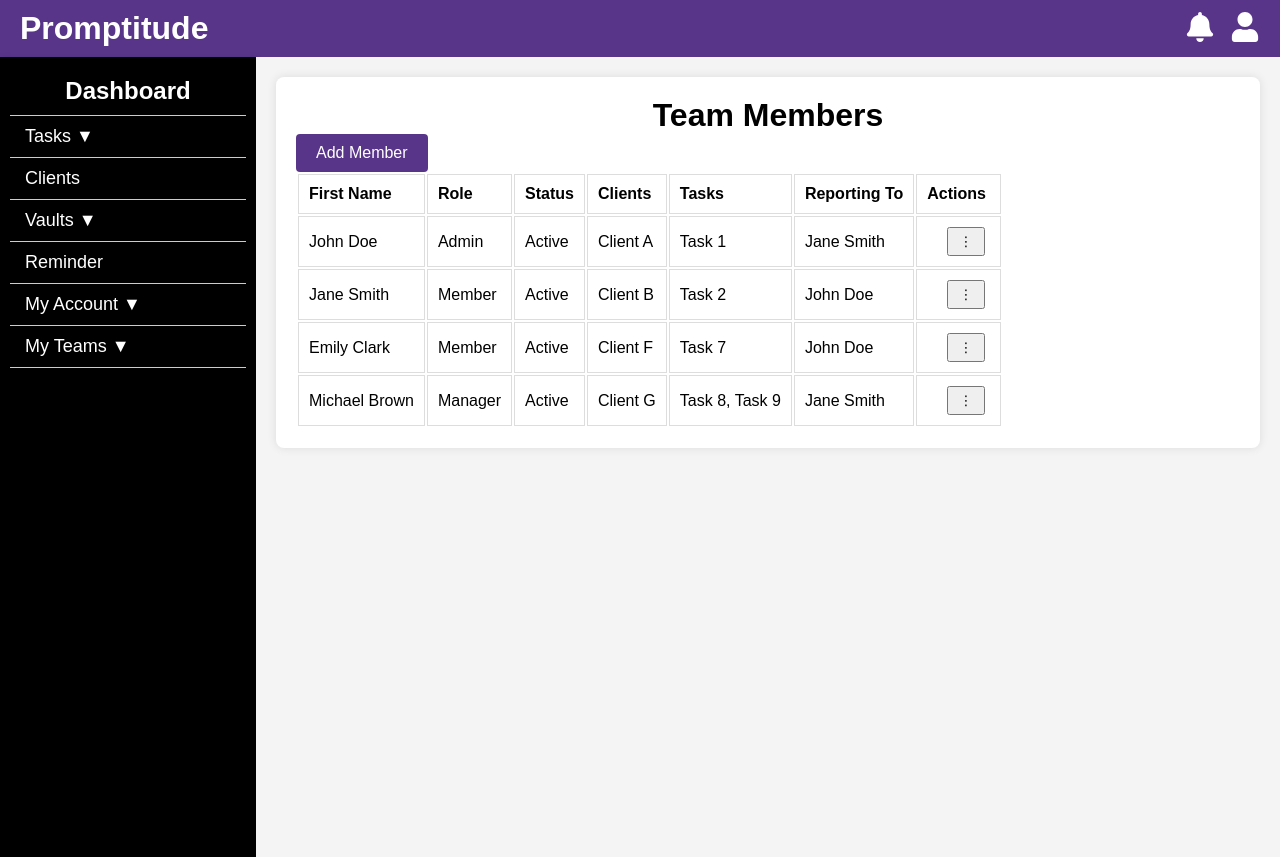
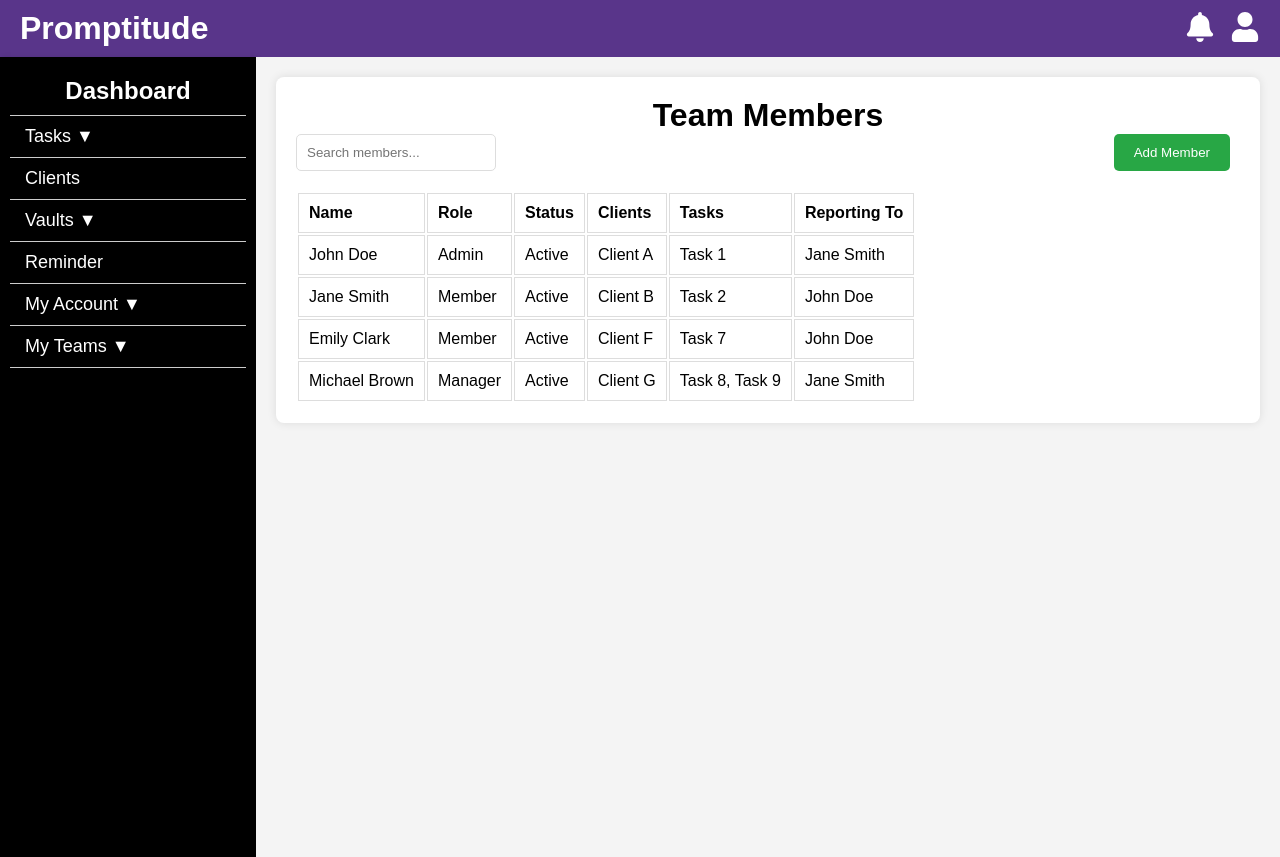
Before and after one commit to LakshmiSowmya04/promptitudeSolns, a React (Create React App) app: page /my-teams/members in a window 1280 px wide. Built offline with nearby package versions, Linux system fonts and the light colour scheme.

Commit message:
Search bar

```diff
--- a/src/components/Pages/Teams/Members.css
+++ b/src/components/Pages/Teams/Members.css
@@ -9,6 +9,29 @@
 
 h1 {
   text-align: center;
+}
+
+.members-header {
+  display: flex;
+  justify-content: space-between;
+  flex-direction: row-reverse;
+  margin-bottom: 20px;
+}
+
+.add-member-btn {
+  padding: 10px 20px;
+  background-color: #28a745;
+  color: white;
+  border: none;
+  border-radius: 5px;
+  cursor: pointer;
+}
+
+.search-bar {
+  padding: 10px;
+  width: 200px;
+  border: 1px solid #ddd;
+  border-radius: 5px;
 }
 
 .table {
@@ -24,8 +47,7 @@ th, td {
 }
 
 button {
-  margin-right: 5px;
-  padding: 5px 10px;
+  margin-right: 10px;
 }
 
 .modal {
@@ -33,105 +55,40 @@ button {
   top: 50%;
   left: 50%;
   transform: translate(-50%, -50%);
-  background: white;
+  background-color: white;
   padding: 20px;
-  box-shadow: 0 5px 15px rgba(0, 0, 0, 0.3);
+  border-radius: 8px;
+  box-shadow: 0 0 10px rgba(0, 0, 0, 0.1);
   z-index: 1000;
-  width: 70%;
-  max-width: 800px;
-  border: 2px solid #4CAF50;
-  border-radius: 8px;
-}
-
-.modal h2 {
-  margin-top: 0;
-}
-
-.modal form {
-  display: flex;
-  flex-direction: column;
-}
-
-.modal label {
-  margin-top: 10px;
 }
 
 .modal input {
-  margin-bottom: 10px;
+  width: 100%;
+  padding: 8px;
+  margin: 8px 0;
+  border-radius: 4px;
+  border: 1px solid #ccc;
 }
 
-.modal button {
-  margin-top: 10px;
-  padding: 10px 20px;
-  max-width: 150px;
-  align-self: flex-start;
+.button-container {
+  display: flex;
+  justify-content: flex-end;
 }
 
-.modal .update-btn, .modal .close-btn {
-  margin-top: 10px;
+.add-btn, .close-btn {
   padding: 10px 20px;
-  max-width: 150px;
-}
-
-.modal .update-btn, .change-btn, .add-btn {
-  background-color: #4CAF50;
-  color: white;
+  margin-left: 10px;
   border: none;
-  border-radius: 4px;
+  border-radius: 5px;
   cursor: pointer;
 }
 
-.modal .close-btn {
-  background-color: #f44336;
+.add-btn {
+  background-color: #28a745;
   color: white;
-  border: none;
-  border-radius: 4px;
-  cursor: pointer;
 }
 
-.modal .update-btn:hover, .modal .close-btn:hover {
-  opacity: 0.8;
+.close-btn {
+  background-color: #dc3545;
+  color: white;
 }
-
-.error-message {
-  color: red;
-  font-size: 14px;
-  margin-top: 10px;
-}
-
-
-.dropdown-menu {
-  top: 100%;
-  right: 0;
-  background-color: #f9f9f9;
-  min-width: 160px;
-  box-shadow: 0px 8px 16px rgba(0, 0, 0, 0.2);
-  z-index: 1;
-  list-style: none;
-  padding: 0;
-  margin: 0;
-}
-.dropdown-menu li {
-  padding: 2px 6px;
-  cursor: pointer;
-  border-bottom: 1px solid #ddd;
-}
-.dropdown-menu li:hover {
-  background-color: #f1f1f1;
-}
-
-.add-member-btn {
-  background-color: #59358a;
-  color: #ffffff;
-  border: none;
-  border-radius: 4px;
-  padding: 10px 20px;
-  font-size: 16px;
-  cursor: pointer;
-  transition: background-color 0.3s ease, transform 0.3s ease;
-}
-
-.add-member-btn:hover {
-  background-color: #301555;
-  transform: scale(1.05);
-}
--- a/src/components/Pages/Teams/Members.js
+++ b/src/components/Pages/Teams/Members.js
@@ -28,12 +28,8 @@ const teamMembers = [
 
 const Members = () => {
   const [team, setTeam] = useState(teamMembers);
-  const [selectedUser, setSelectedUser] = useState(null);
-  const [isUpdateModalOpen, setUpdateModalOpen] = useState(false);
-  const [isPasswordModalOpen, setPasswordModalOpen] = useState(false);
-  const [isAddModalOpen, setAddModalOpen] = useState(false); // State for Add Modal
-  const [newPassword, setNewPassword] = useState('');
-  const [confirmPassword, setConfirmPassword] = useState('');
+  const [searchTerm, setSearchTerm] = useState('');
+  const [isAddModalOpen, setAddModalOpen] = useState(false);
   const [newUser, setNewUser] = useState({
     name: '',
     role: '',
@@ -44,61 +40,13 @@ const Members = () => {
     tasks: [],
     clients: [],
   });
-  const [error, setError] = useState('');
-  const [openDropdown, setOpenDropdown] = useState(null); // State for kebab menu
 
-  const handleViewMore = (user) => {
-    alert(`User Details:
-      User ID: ${user.user_id}
-      Name: ${user.name}
-      Role: ${user.role}
-      Phone Number: ${user.phone_number}
-      Email ID: ${user.email_id}
-      Alternate Phone Number: ${user.alternate_pho_no}
-      Status: ${user.status ? "Active" : "Inactive"}
-      Clients: ${user.clients.join(", ")}
-      Reporting To: ${user.reporting_to}
-      Tasks: ${user.tasks.join(", ")}
-      Password: ${user.password}`);
+  const handleAddButtonClick = () => {
+    setAddModalOpen(true);
   };
 
-  const handleUpdate = (user) => {
-    setSelectedUser(user);
-    setUpdateModalOpen(true);
-  };
-
-  const handlePasswordChange = (user) => {
-    setSelectedUser(user);
-    setPasswordModalOpen(true);
-  };
-
-  const handleToggleStatus = (user) => {
-    const updatedTeam = team.map((u) => (u.user_id === user.user_id ? { ...u, status: !u.status } : u));
-    setTeam(updatedTeam);
-  };
-
-  const handleUpdateUser = (updatedUser) => {
-    const updatedTeam = team.map((u) => (u.user_id === updatedUser.user_id ? updatedUser : u));
-    setTeam(updatedTeam);
-    setUpdateModalOpen(false);
-  };
-
-  const handleChangePassword = () => {
-    if (!newPassword || !confirmPassword) {
-      setError('Password fields cannot be blank.');
-      return;
-    }
-    if (newPassword === confirmPassword) {
-      const updatedTeam = team.map((u) =>
-        u.user_id === selectedUser.user_id ? { ...u, password: newPassword } : u
-      );
-      setTeam(updatedTeam);
-      setPasswordModalOpen(false);
-      setError('');
-      alert('Password updated successfully!');
-    } else {
-      setError('Passwords do not match.');
-    }
+  const handleSearchChange = (e) => {
+    setSearchTerm(e.target.value);
   };
 
   const handleAddMember = () => {
@@ -118,32 +66,39 @@ const Members = () => {
     });
   };
 
-  const handleAddButtonClick = () => {
-    setAddModalOpen(true);
-  };
-
-  const toggleDropdown = (index) => {
-    setOpenDropdown(openDropdown === index ? null : index);
-  };
+  // Filtered team based on search term
+  const filteredTeam = team.filter(
+    (member) =>
+      member.name.toLowerCase().includes(searchTerm.toLowerCase()) ||
+      member.role.toLowerCase().includes(searchTerm.toLowerCase())
+  );
 
   return (
     <div className="members-container">
       <h1>Team Members</h1>
-      <button className="add-member-btn" onClick={handleAddButtonClick}>Add Member</button>
+      <div className="members-header">
+        <button className="add-member-btn" onClick={handleAddButtonClick}>Add Member</button>
+        <input
+          type="text"
+          className="search-bar"
+          placeholder="Search members..."
+          value={searchTerm}
+          onChange={handleSearchChange}
+        />
+      </div>
       <table className="team-table">
         <thead>
           <tr>
-            <th>First Name</th>
+            <th>Name</th>
             <th>Role</th>
             <th>Status</th>
             <th>Clients</th>
             <th>Tasks</th>
             <th>Reporting To</th>
-            <th>Actions</th>
           </tr>
         </thead>
         <tbody>
-          {team.map((member, index) => (
+          {filteredTeam.map((member, index) => (
             <tr key={index}>
               <td>{member.name}</td>
               <td>{member.role}</td>
@@ -151,87 +106,10 @@ const Members = () => {
               <td>{member.clients.join(', ')}</td>
               <td>{member.tasks.join(', ')}</td>
               <td>{member.reporting_to}</td>
-              <td>
-                <div className="dropdown">
-                  <button className="kebab-menu" onClick={() => toggleDropdown(index)}>⋮</button>
-                  {openDropdown === index && (
-                    <ul className="dropdown-menu">
-                      <li onClick={() => handleViewMore(member)}>View More</li>
-                      <li onClick={() => handleUpdate(member)}>Update</li>
-                      <li onClick={() => handlePasswordChange(member)}>Change Password</li>
-                      <li onClick={() => handleToggleStatus(member)}>
-                        {member.status ? 'Disable' : 'Enable'}
-                      </li>
-                    </ul>
-                  )}
-                </div>
-              </td>
             </tr>
           ))}
         </tbody>
       </table>
-
-      {isUpdateModalOpen && (
-        <div className="modal">
-          <h2>Update User</h2>
-          <form onSubmit={(e) => { e.preventDefault(); handleUpdateUser(selectedUser); }}>
-            <label>Name: </label>
-            <input
-              type="text"
-              name="name"
-              value={selectedUser.name}
-              onChange={(e) => setSelectedUser({ ...selectedUser, name: e.target.value })}
-            />
-            <br></br>
-            <label>Role: </label>
-            <input
-              type="text"
-              name="role"
-              value={selectedUser.role}
-              onChange={(e) => setSelectedUser({ ...selectedUser, role: e.target.value })}
-            />
-            <br></br>
-            <label>Reporting To: </label>
-            <input
-              type="text"
-              name="reporting_to"
-              value={selectedUser.reporting_to}
-              onChange={(e) => setSelectedUser({ ...selectedUser, reporting_to: e.target.value })}
-            />
-            <br></br>
-            <div className="button-container">
-              <button className="update-btn" type="submit">Update</button>
-              <button className="close-btn" type="button" onClick={() => setUpdateModalOpen(false)}>Close</button>
-            </div>
-          </form>
-        </div>
-      )}
-
-      {isPasswordModalOpen && (
-        <div className="modal">
-          <h2>Change Password</h2>
-          <form onSubmit={(e) => { e.preventDefault(); handleChangePassword(); }}>
-            <label>New Password: </label>
-            <input
-              type="password"
-              value={newPassword}
-              onChange={(e) => setNewPassword(e.target.value)}
-            />
-            <br></br>
-            <label>Confirm Password: </label>
-            <input
-              type="password"
-              value={confirmPassword}
-              onChange={(e) => setConfirmPassword(e.target.value)}
-            />
-            {error && <p className="error-message">{error}</p>}
-            <div className="button-container">
-              <button className="change-btn" type="submit">Change Password</button>
-              <button className="close-btn" type="button" onClick={() => setPasswordModalOpen(false)}>Close</button>
-            </div>
-          </form>
-        </div>
-      )}
 
       {isAddModalOpen && (
         <div className="modal">
@@ -245,7 +123,6 @@ const Members = () => {
               onChange={(e) => setNewUser({ ...newUser, name: e.target.value })}
               required
             />
-            <br></br>
             <label>Role: </label>
             <input
               type="text"
@@ -254,7 +131,6 @@ const Members = () => {
               onChange={(e) => setNewUser({ ...newUser, role: e.target.value })}
               required
             />
-            <br></br>
             <label>Email ID: </label>
             <input
               type="email"
@@ -263,7 +139,6 @@ const Members = () => {
               onChange={(e) => setNewUser({ ...newUser, email_id: e.target.value })}
               required
             />
-            <br></br>
             <label>Reporting To: </label>
             <input
               type="text"
@@ -271,7 +146,6 @@ const Members = () => {
               value={newUser.reporting_to}
               onChange={(e) => setNewUser({ ...newUser, reporting_to: e.target.value })}
             />
-            <br></br>
             <div className="button-container">
               <button className="add-btn" type="submit">Add Member</button>
               <button className="close-btn" type="button" onClick={() => setAddModalOpen(false)}>Close</button>
```
